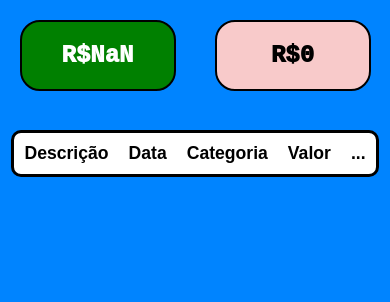
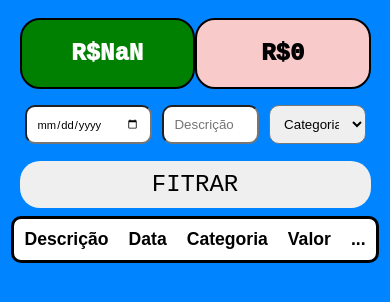
Before and after one commit to emilsonsn/gerenciador-financeiro, a plain HTML site: page despesa_view/despesas_view.html in a window 390 px wide. Shown: the part 100-402 px from the top of the page. Drawn offline with Linux system fonts and the light colour scheme.

Commit message:
Alterações visuais

```diff
--- a/despesa_view/despesa_view.css
+++ b/despesa_view/despesa_view.css
@@ -19,7 +19,7 @@ button{
 #painel div{
     margin-top: 5%;
     padding: 20px;
-    width: 40%;
+    width: 50%;
     font-family: monospace;
     font-size: 1.5rem;
     color: white;
@@ -39,13 +39,37 @@ button{
     text-align: center;
 }
 
+#filtros{
+    display: flex;
+    margin: 3% auto;
+    width: 75%;
+
+    justify-content: center;
+}
+
+input, select{
+    width: 30%;
+    margin: 5px;
+    border-radius: 10px;
+    padding: 10px;
+}
+input[type="button"]{
+    width: 70%;
+    border-radius:20px ;
+    border: none;
+    font-size: 1.5rem;
+    text-transform: uppercase;
+    font-family: monospace;
+    display: block;
+    margin: auto;
+}
 
 table{
     margin: auto;
     border:3px solid rgb(0, 0, 0);
     border-radius: 10px;
     width: 70%;
-    margin-top: 10%;
+    margin-top: 2%;
     font-family: monospace;
     font-size: 1.1rem;
     color: white;
@@ -69,6 +93,16 @@ td{
 
 @media(max-width:450px){
     #painel{
-        width: 100%;
+        width: 90%;
+    }
+    #filtros{
+        width: 90%;
+    }
+    input[type="button"]{
+        width: 90%;
+    }
+    input[type="date"]{
+        font-size: 0.7rem;
+        width: 40%;
     }
 }
--- a/despesa_view/despesa_view.js
+++ b/despesa_view/despesa_view.js
@@ -10,6 +10,41 @@ function deletar(id){
     localStorage.removeItem(id)
     mostrarDespesas()
 }
+function filtrar(despesas){
+    let data = document.getElementById('data')
+    let descricao = document.getElementById('descricao')
+    let categoria = document.getElementById('categoria')
+    let novaDespesa = []
+    if(data.value =='' && categoria.value == '' && descricao.value==''){
+        return despesas
+    }
+
+    if(data.value !='' && categoria.value != '' && descricao.value!=''){
+        for(let i=0; i < despesas.length;i++){
+            alert('Entrei aqui')
+            if(despesas[i] == null){
+                continue
+            }
+            if(JSON.parse(despesas[i]).data == data.value && JSON.parse(despesas[i]).descricao == descricao.value && JSON.parse(despesas[i]).tipo == categoria.value){
+                alert('achei')
+                novaDespesa.push(despesas[i])
+            }
+        }
+    }
+
+    if(data.value !='' && categoria.value != '' && descricao.value!=''){
+        for(let i=0; i < despesas.length;i++){
+            alert('Entrei aqui')
+            if(despesas[i] == null){
+                continue
+            }
+            if(JSON.parse(despesas[i]).data == data.value && JSON.parse(despesas[i]).descricao == descricao.value && JSON.parse(despesas[i]).tipo == categoria.value){
+                alert('achei')
+                novaDespesa.push(despesas[i])
+            }
+        }
+    }
+    return novaDespesa}
 
 function tratarData(data){
     let dataTratada = data.split('-')
@@ -20,7 +55,8 @@ function mostrarDespesas(){
     const tbody = document.getElementById('tbody')
     let soma =document.getElementById('soma')
     let salario =document.getElementById('salario')
-    let despesa = recuperarDespesa()
+
+    let despesa = filtrar(recuperarDespesa())
      let valor = 0
      // Limpar o tbody
      tbody.innerHTML = ''
@@ -41,9 +77,13 @@ function mostrarDespesas(){
          valor += parseInt(JSON.parse(despesa[i]).valor)
          console.log(JSON.parse(despesa[i]))
 
+
         }
     soma.innerHTML = 'R$'+valor
     salario.innerHTML = 'R$'+(parseInt(localStorage.getItem('salario'))- valor)
+    if((parseInt(localStorage.getItem('salario'))- valor) <0){
+        salario.style.background = 'red'
+    }
 }
 
 mostrarDespesas()
--- a/despesa_view/despesas_view.html
+++ b/despesa_view/despesas_view.html
@@ -27,10 +27,23 @@
     </header>
 
     <main>
+
         <div id="painel">
             <div id="salario"></div>
             <div id="soma"></div>
         </div>
+        <div id="filtros">
+            <input type="date" id="data">
+            <input type="text" id="descricao" placeholder="Descrição">
+            <select name="categoria" id="categoria">
+                <option value="" selected>Categoria</option>
+                    <option value="fixa" >Despesa fixa</option>
+                    <option value="roupa">Roupa</option>
+                    <option value="lanche">Lanche</option>
+                    <option value="Laser">Transporte</option>
+            </select>
+        </div>
+        <input type="button" value="fitrar" onclick="mostrarDespesas()">
         <table cellspacing="0">
             <thead>
                 <tr>
--- a/oracamento_estilo.css
+++ b/oracamento_estilo.css
@@ -20,11 +20,12 @@ form{
     position: relative;
 }
 form label{
-    font-size: 1.3rem;
+    font-size: 1.4rem;
     font-family: monospace;
+    font-weight: 600;
     text-transform: uppercase;
     margin: 8px;
-    color: rgb(98, 0, 255);
+    color: rgb(0, 0, 0);
 }
 form input{
     width: 100%;
```
Lines whose indentation alone changed are shown as unchanged.
